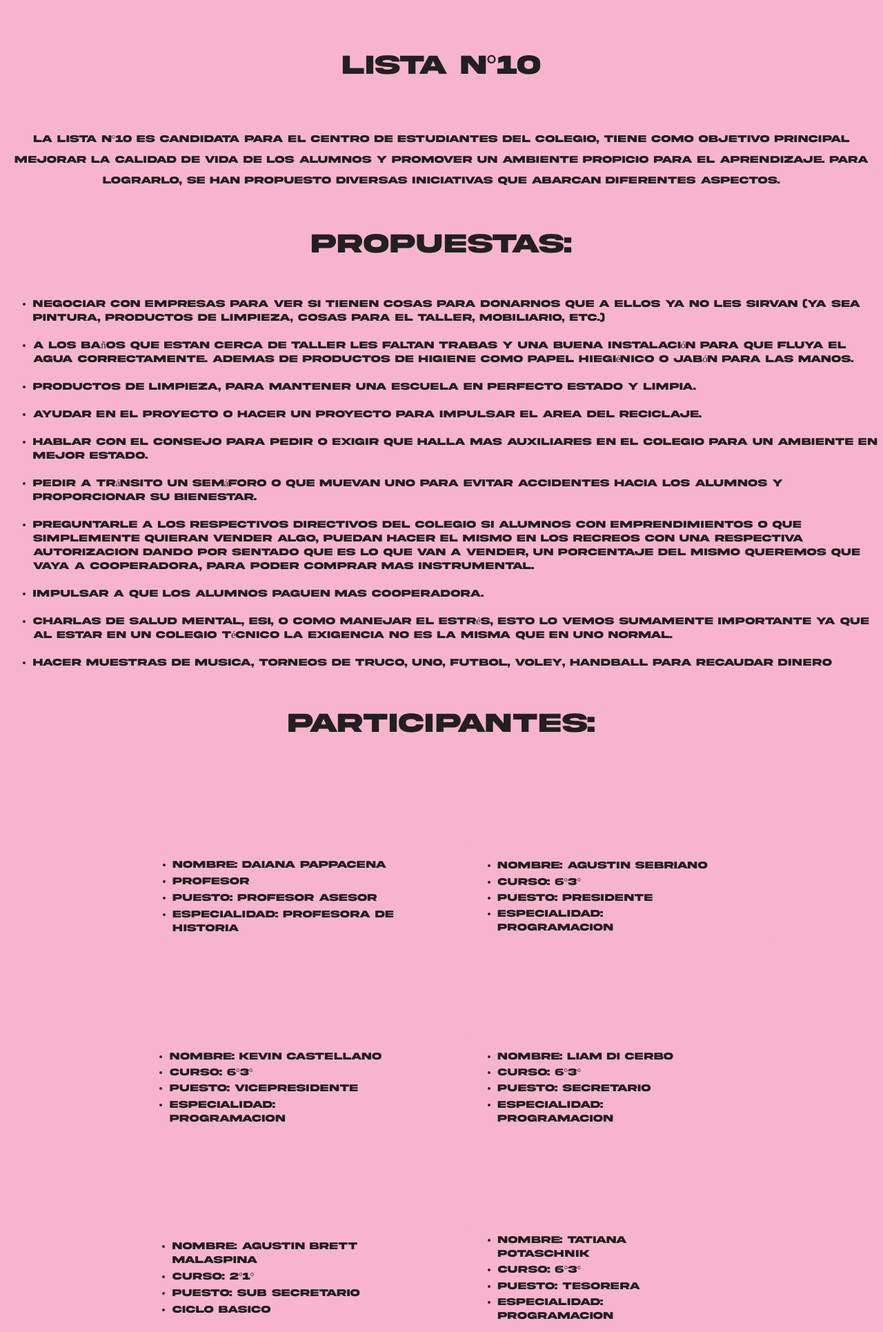
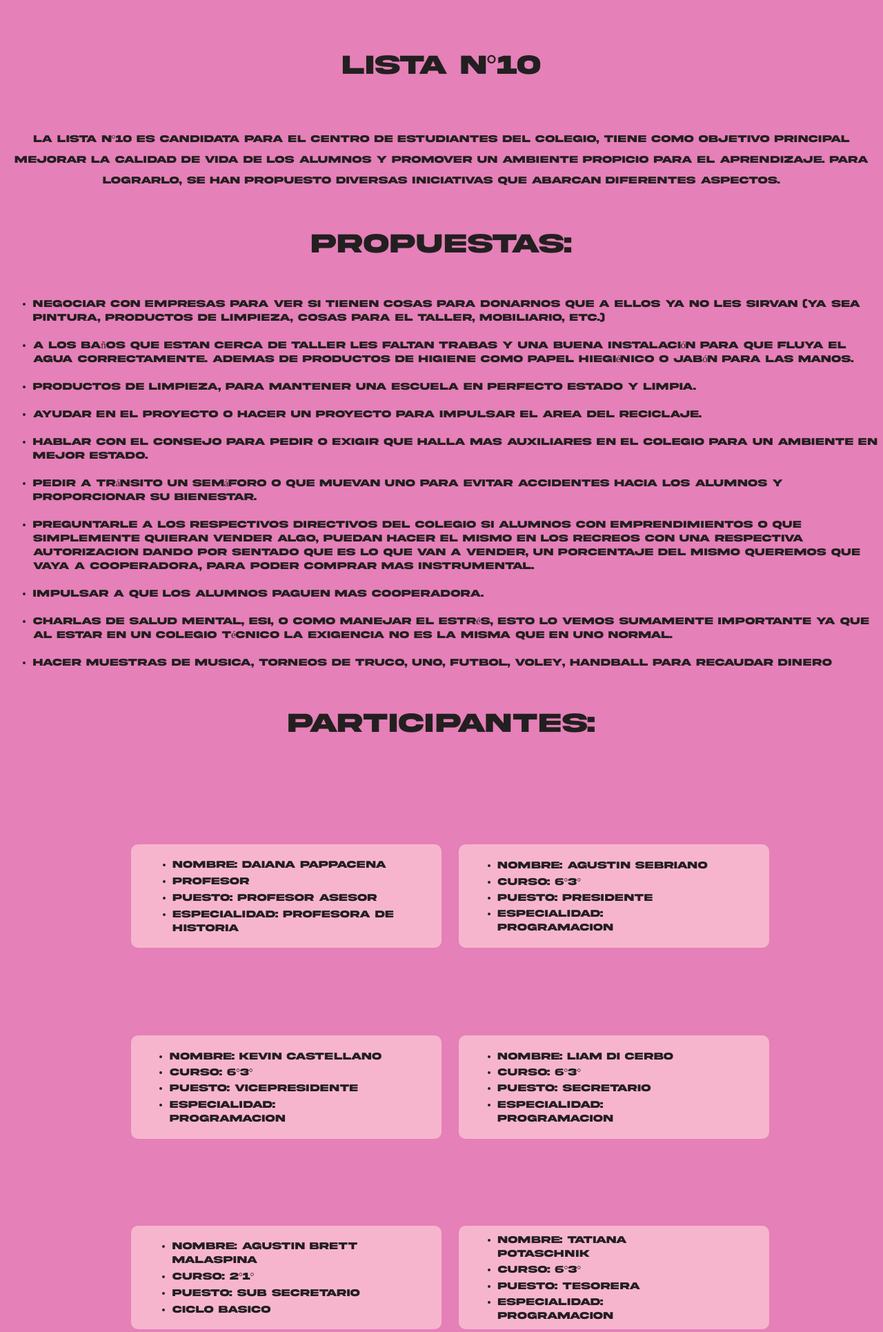
Before and after one commit to lista10chacabuco/lista10chacabuco.github.io, a PHP site: page / in a window 1280 px wide. Shown: the top 1931 px of the page at 69% size. Run offline with PHP 8.4, Linux system fonts and the light colour scheme.

Commit message:
Update style.css

```diff
--- a/pagina/pagina web centro/style.css
+++ b/pagina/pagina web centro/style.css
@@ -4,7 +4,7 @@
 }
 
 html {
-    background-color: #F7B5CD;
+    background-color: #E580B8;
 }
 
 .centrar {
```
